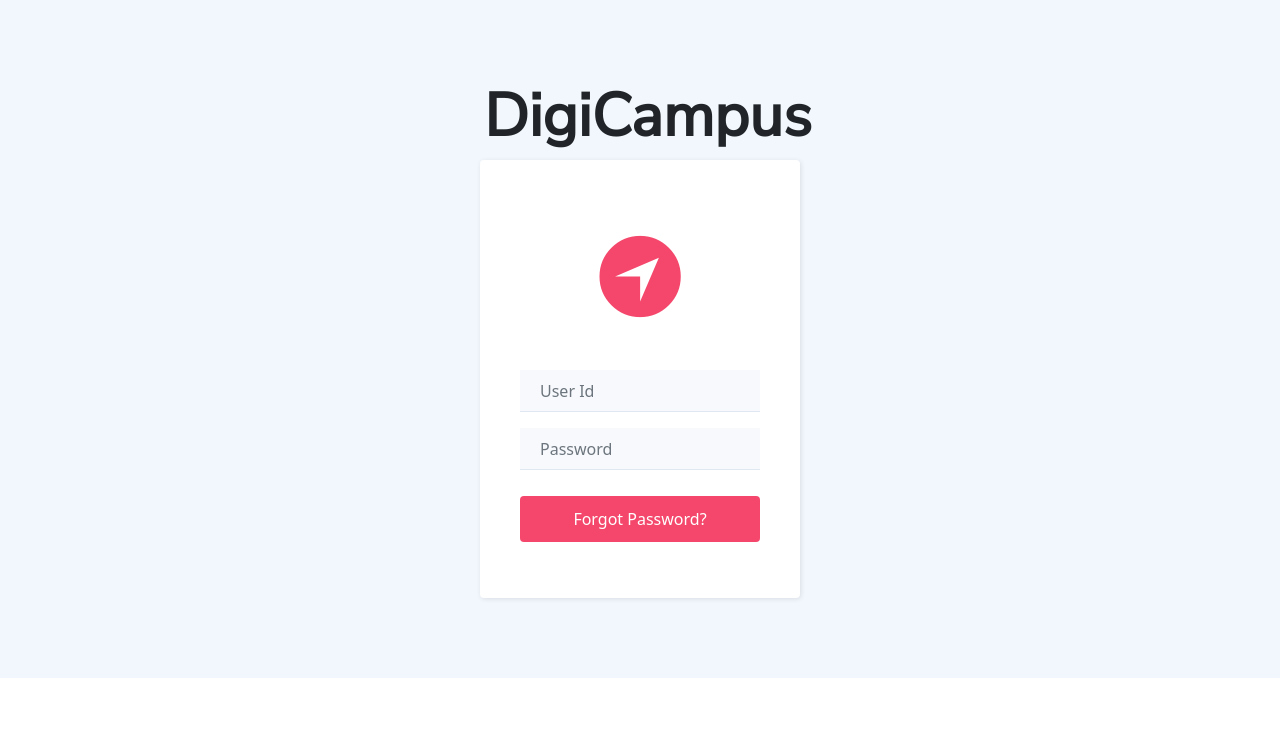
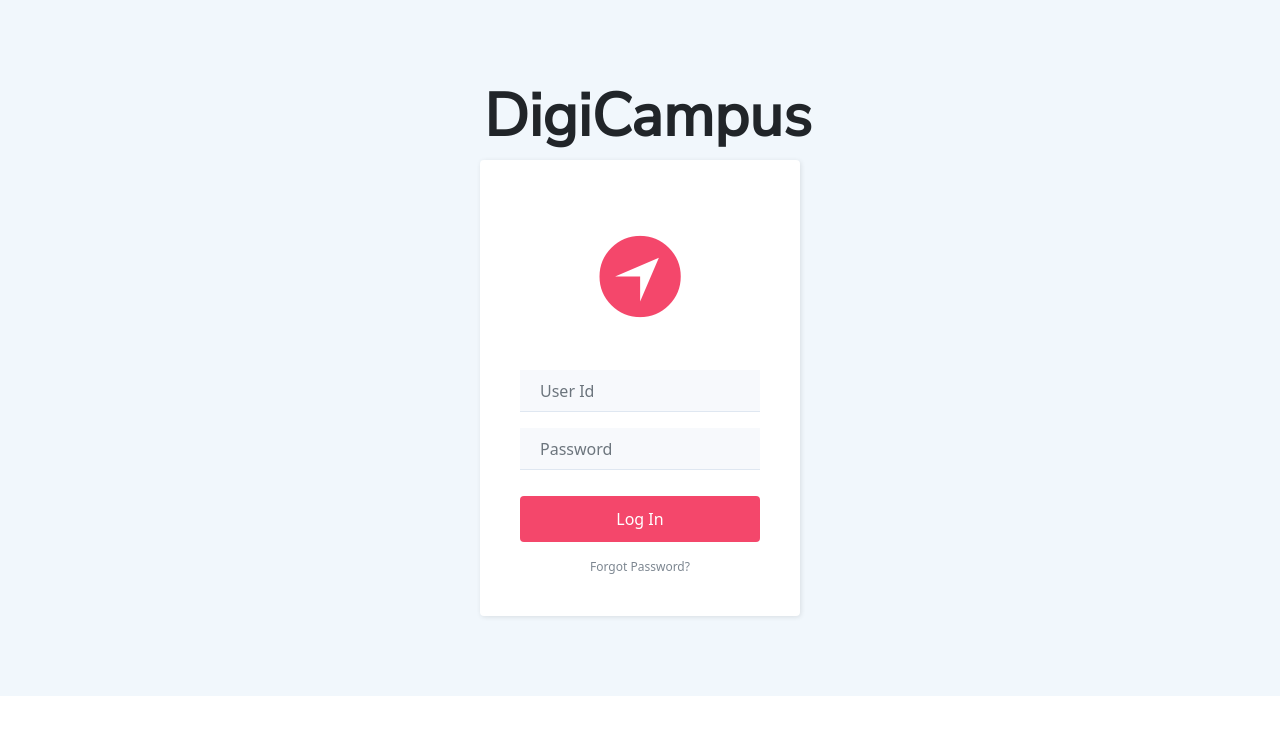
Before and after one commit to Samadeol/Digi-Campus, a Django app: page /login/ in a window 1280 px wide. Shown: the top 735 px of the page. Run offline with Django 4.2, Linux system fonts and the light colour scheme.

Commit message:
small_fixes

```diff
--- a/Backend/templates/login.html
+++ b/Backend/templates/login.html
@@ -90,15 +90,10 @@
             <div class="illustration"><i class="icon ion-ios-navigate"></i></div>
             <div class="mb-3"><input class="form-control" type="email" name="User ID" placeholder="User Id"></div>
             <div class="mb-3"><input class="form-control" type="password" name="password" placeholder="Password"></div>
-            <div class="mb-3"><button class="btn btn-primary d-block w-100" type="submit" onclick="profileaccess()>Log In</button></div><a class="forgot" href="#">Forgot Password?</a></form>
+            <div class="mb-3"><button class="btn btn-primary d-block w-100" type="submit" >Log In</button></div><a class="forgot" href="#">Forgot Password?</a></form>
     </section>
     <!-- End: Login Form Clean -->
     <script src="https://cdn.jsdelivr.net/npm/bootstrap@5.1.3/dist/js/bootstrap.bundle.min.js"></script>
-    <script>
-        function profileaccess(){
-
-        }
-    </script>
 </body>
 
 </html>
```
Also changed, not shown: Backend/Login/models.py (+0 -8 lines).
